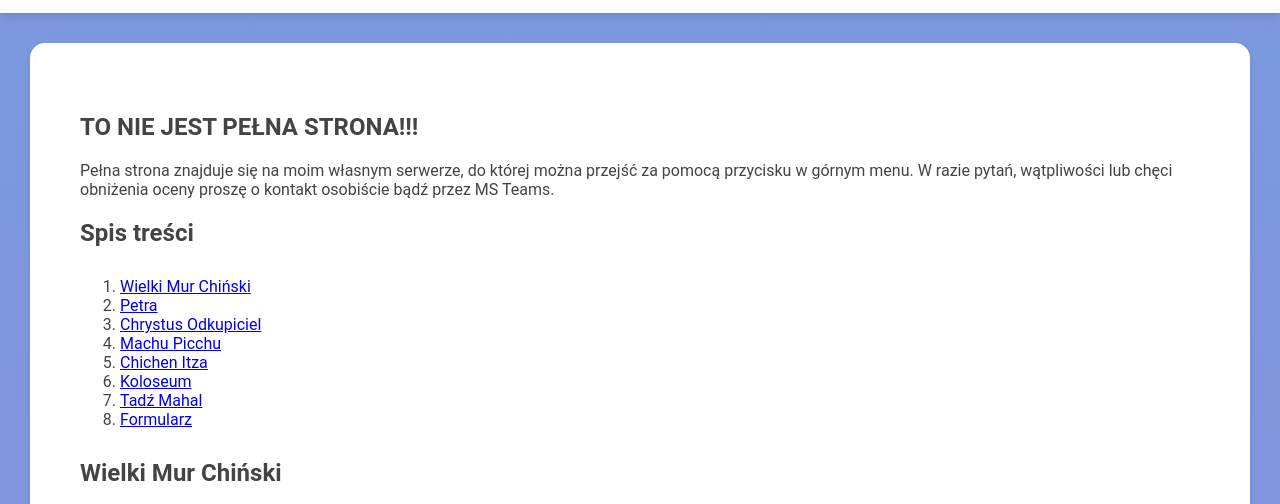
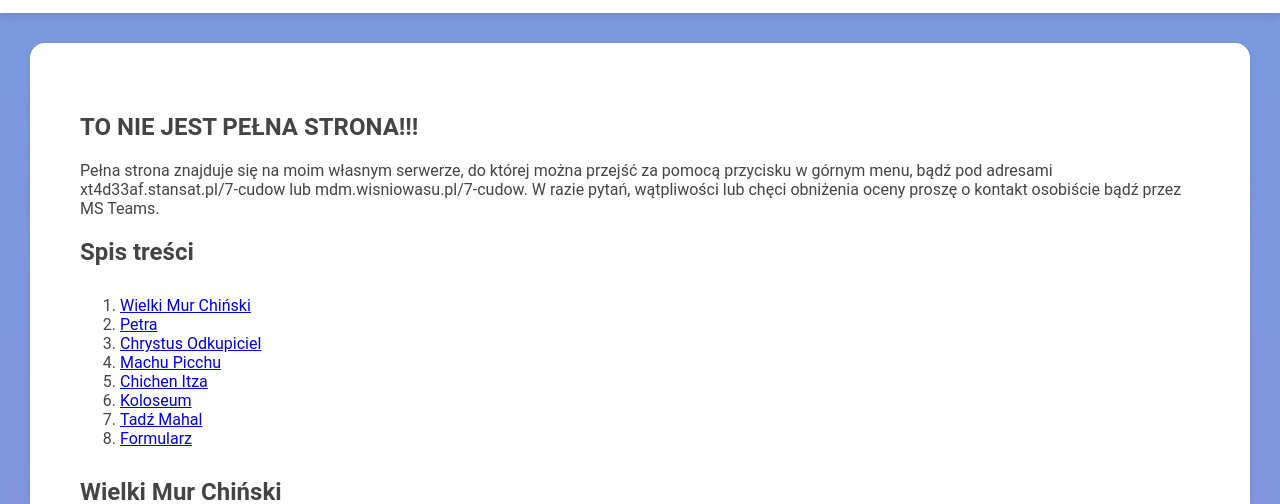
Before and after one commit to JakubPietryka/7cudowswiataredirect, a plain HTML site: page index.html in a window 1280 px wide. Shown: the part 244-748 px from the top of the page. Drawn offline with Linux system fonts and the light colour scheme.

Commit message:
Update index.html

```diff
--- a/index.html
+++ b/index.html
@@ -27,7 +27,7 @@
         <main>
             <section>
                 <h1>TO NIE JEST PEŁNA STRONA!!!</h1>
-                <p>Pełna strona znajduje się na moim własnym serwerze, do której można przejść za pomocą przycisku w górnym menu. W razie pytań, wątpliwości lub chęci obniżenia oceny proszę o kontakt osobiście bądź przez MS Teams.</p>
+                <p>Pełna strona znajduje się na moim własnym serwerze, do której można przejść za pomocą przycisku w górnym menu, bądź pod adresami xt4d33af.stansat.pl/7-cudow lub mdm.wisniowasu.pl/7-cudow. W razie pytań, wątpliwości lub chęci obniżenia oceny proszę o kontakt osobiście bądź przez MS Teams.</p>
             </section>
             <section id="spis">
                 <h2>Spis treści</h2>
```
